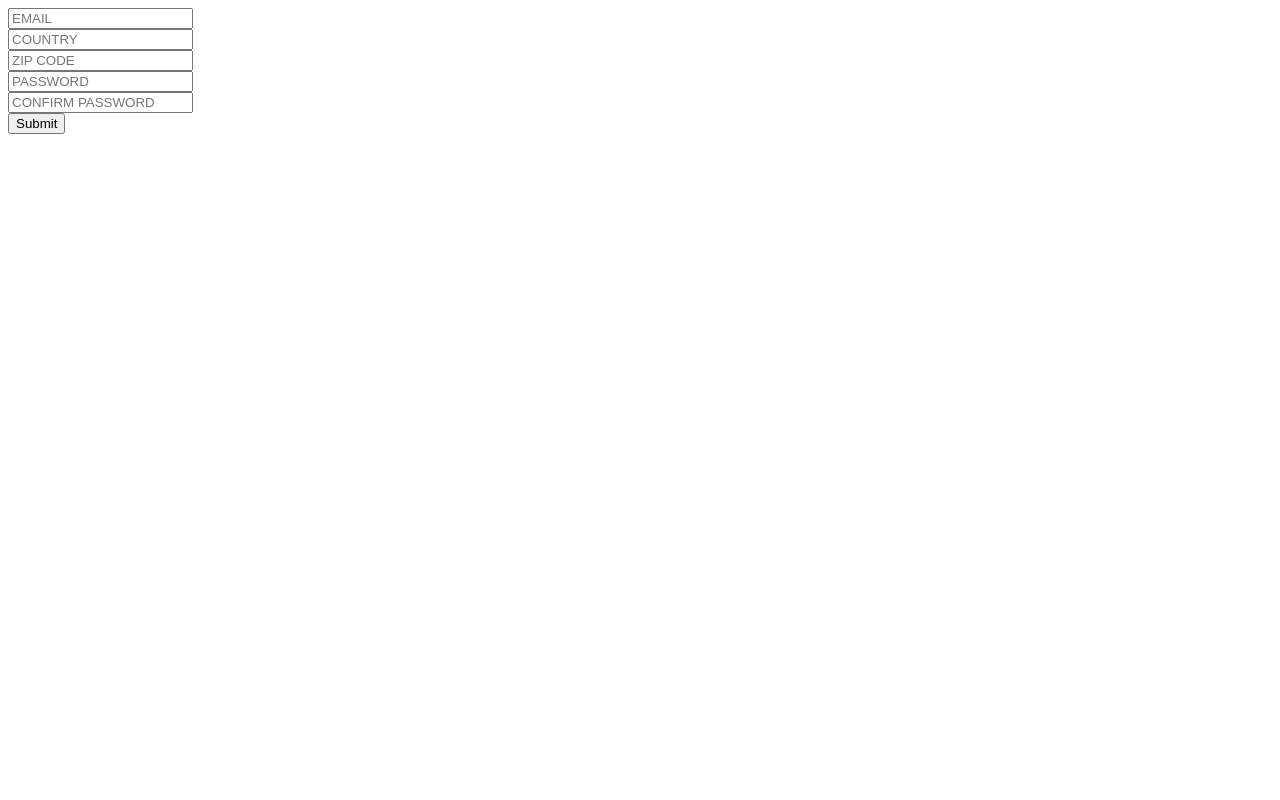
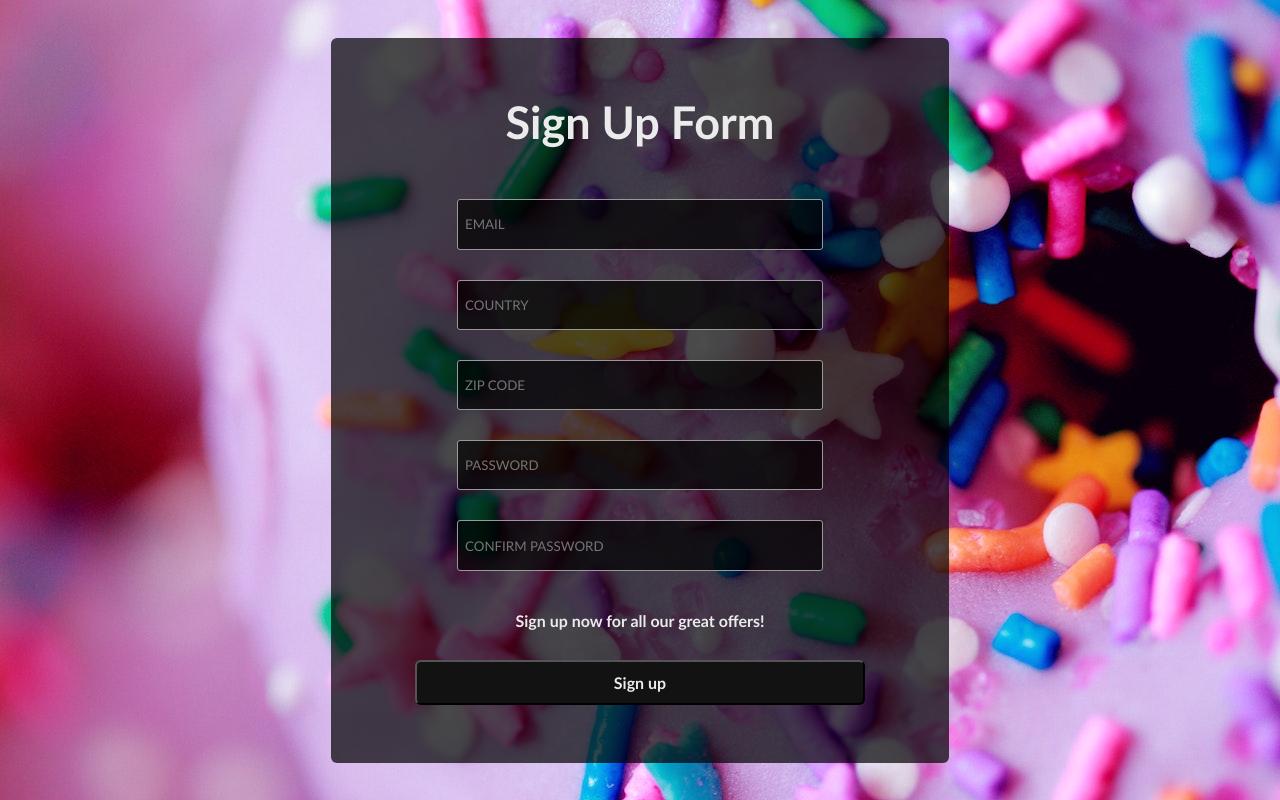
Before and after one commit to locustSpawning/form-validaton-practice, a plain HTML site: page index.html in a window 1280 px wide. Drawn offline with Linux system fonts and the light colour scheme.

Commit message:
Stylization

```diff
--- a/index.html
+++ b/index.html
@@ -8,7 +8,9 @@
         <script defer src="script.js"></script>
     </head>
     <body>
+        <div id="form-block">
             <form action="/" method="GET">
+                <h1 id="title">Sign Up Form</h1>
                 <div>
                     <input
                         autocomplete="off"
@@ -58,8 +60,10 @@
                         required
                     />
                 </div>
-            <button type="submit">Submit</button>
+                <h4>Sign up now for all our great offers!</h4>
+                <button type="submit">Sign up</button>
             </form>
+        </div>
 
         <div id="error"></div>
     </body>
--- a/style.css
+++ b/style.css
@@ -0,0 +1,112 @@
+/* VARIABLES DECLARATION ON ROOT */
+
+:root {
+    --background-light: rgba(0, 0, 0, 0.6);
+    --background-dark: rgba(0, 0, 0, 0.7);
+    --light: #ebebeb;
+    --pink: #e86fba;
+    --solid-dark: #121212;
+}
+
+/* COMMON STYLING */
+* {
+    margin: 0;
+    padding: 0;
+    scroll-behavior: smooth;
+    font-family: 'Trebuchet MS', 'Lucida Sans Unicode', 'Lucida Grande',
+        'Lucida Sans', Arial, sans-serif;
+}
+
+html,
+body {
+    height: 100%;
+}
+body {
+    min-height: 100vh;
+    margin: 0;
+    overflow: hidden;
+    overflow: auto;
+    background: url(images/candy.jpg);
+    background-size: cover;
+    display: flex;
+    justify-content: center;
+    align-items: center;
+}
+
+/* MAIN CONTENT */
+#title {
+    color: var(--light);
+    margin-bottom: 50px;
+    font-size: 45px;
+}
+
+#form-block {
+    margin: 0;
+    padding: 100px;
+    display: flex;
+    flex-direction: column;
+    align-items: center;
+    align-content: center;
+    justify-content: center;
+    text-align: center;
+    background-color: var(--background-dark);
+    height: 525px;
+    width: 418px;
+    border-radius: 6px;
+    animation: fadeIn 1.5s;
+}
+
+input {
+    padding: 0.5em;
+    border: solid 1px #999;
+    border-radius: 3px;
+    max-width: 350px;
+    min-width: 350px;
+    max-height: 35px;
+    min-height: 35px;
+    background-color: var(--background-dark);
+    margin-bottom: 30px;
+    color: var(--light);
+}
+
+input:hover {
+    box-shadow: 5px 5px 4px -3px rgba(0, 0, 0, 0.15);
+    background-color: #fffcf7;
+}
+input:focus {
+    box-shadow: 5px 5px 4px -3px rgba(0, 0, 0, 0.15);
+    background-color: #fffcf7;
+}
+h4 {
+    color: var(--light);
+    padding: 10px;
+}
+
+button {
+    height: 45px;
+    width: 450px;
+    border-radius: 6px;
+    margin-top: 20px;
+    font-size: 1em;
+    font-weight: 800;
+    background-color: var(--solid-dark);
+    color: var(--light);
+}
+
+button:hover {
+    background-color: var(--pink);
+}
+
+/* Animations */
+
+@keyframes fadeIn {
+    0% {
+        opacity: 0;
+    }
+
+    100% {
+        opacity: 1;
+    }
+}
+
+/* Media queries */
```
Also changed, not shown: images/candy.jpg (added), 1 other file. Lines whose indentation alone changed are shown as unchanged.
